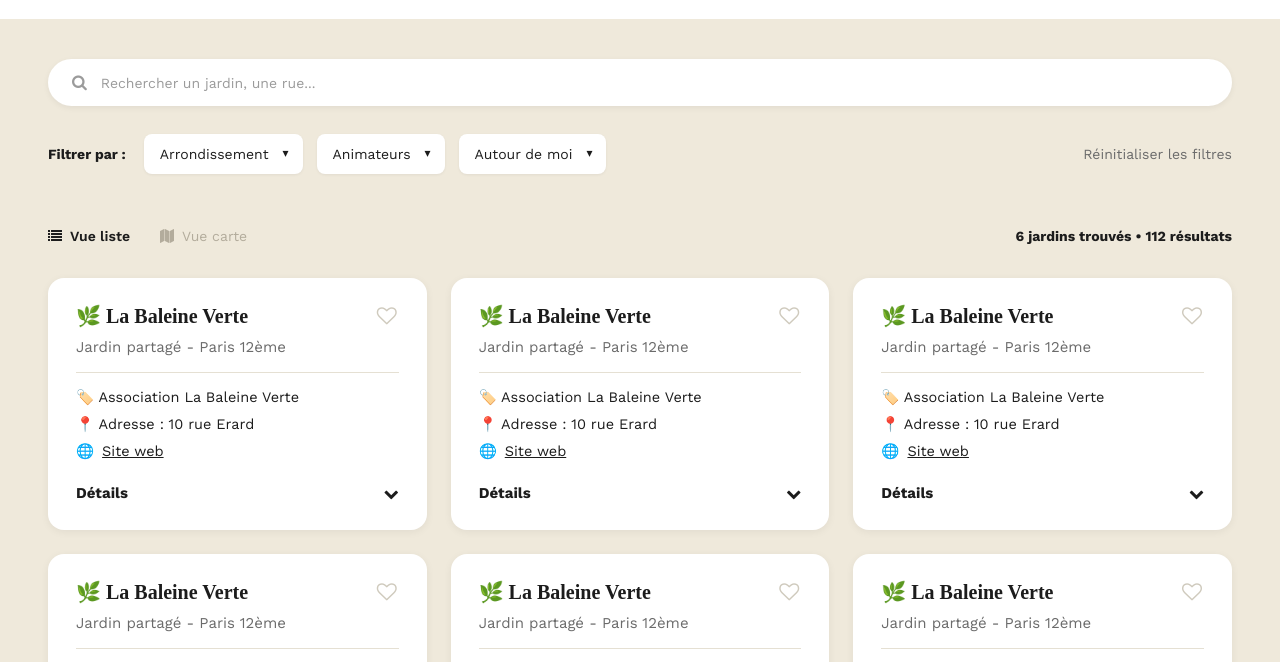
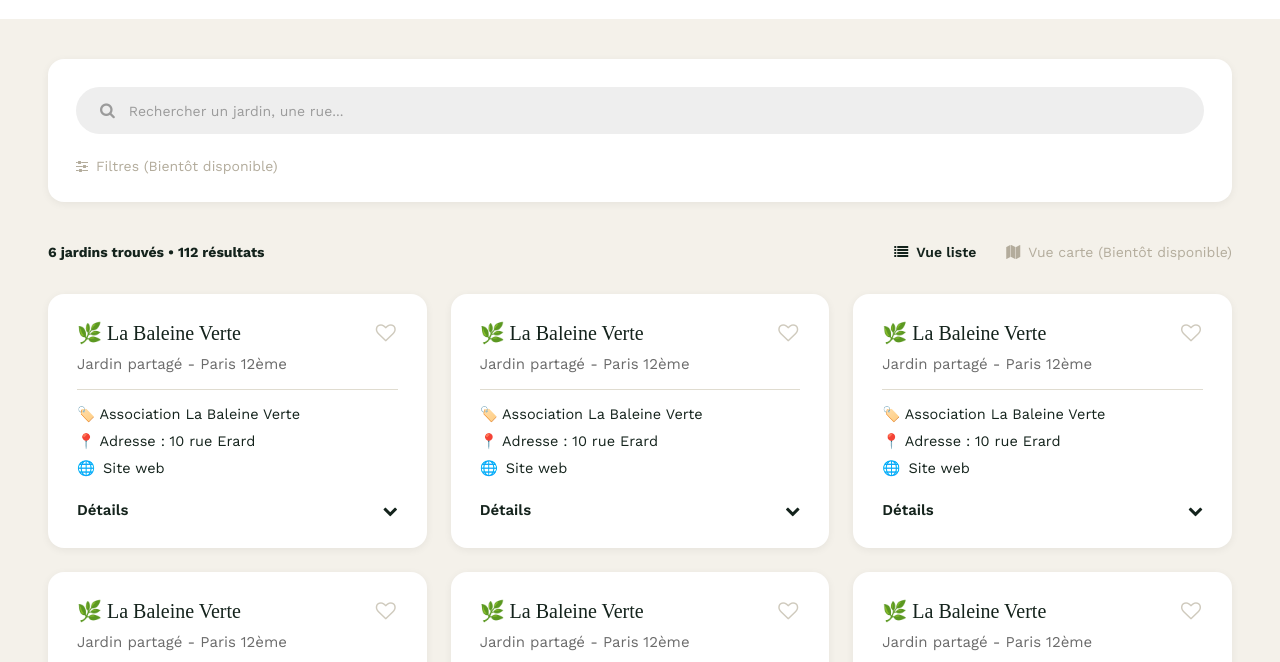
Before and after one commit to jottavy/adataviz, a website built with Vite: page index.html in a window 1280 px wide. Shown: the part 59-721 px from the top of the page. Built offline with nearby package versions, Linux system fonts and the light colour scheme; a web font is replaced by a local one.

Commit message:
Modification index.html et style.css

```diff
--- a/index.html
+++ b/index.html
@@ -4,7 +4,8 @@
 <meta charset="UTF-8">
 <meta name="viewport" content="width=device-width, initial-scale=1.0">
 <title>Les Jardins Partagés</title>
-<script type="module" src="/src/main.js"></script>
+<link rel="stylesheet" href="src/style.css">
+<!-- <script type="module" src="/src/main.js"></script> -->
 </head>
 <body>
 
@@ -18,18 +19,21 @@
 
   <div class="favorites">
     <span><i class="fa fa-heart"></i></span>
-    <span><a href="favoris.html">Mes jardins favoris (1)</a></span>
+    <span><a href="#">Mes jardins favoris (1)</a></span>
   </div>
 </header>
 
 <main>
+
+<div class="search-filters-panel">
   <div class="search-bar">
     <span class="search-icon"><i class="fa fa-search"></i></span>
     <input type="text" placeholder="Rechercher un jardin, une rue...">
   </div>
 
+  <!-- Système de filtres -->
   <form class="filters">
-  <span class="filters-label">Filtrer par :</span>
+    <span class="filters-label"><i class="fa fa-sliders"></i> Filtres (Bientôt disponible)</span>
 
     <details class="filter-select">
       <summary>Arrondissement <span class="badge-count"></span><span class="chevron">▾</span></summary>
@@ -81,14 +85,14 @@
 
     <button type="reset" class="reset-filters">Réinitialiser les filtres</button>
   </form>
+</div>
 
 <div class="list-header">
+  <p class="results-count">6 jardins trouvés • 112 résultats</p>
   <div class="view-toggle">
     <button class="active"><i class="fa fa-list"></i>Vue liste</button>
-    <button class="inactive"><i class="fa fa-map"></i>Vue carte</button>
+    <button class="inactive"><i class="fa fa-map"></i>Vue carte (Bientôt disponible)</button>
   </div>
-
-  <p class="results-count">6 jardins trouvés • 112 résultats</p>
 </div>
 
   <div class="grid">
@@ -97,8 +101,7 @@
     <article class="card">
       <div class="card-header">
         <h3 class="card-title">🌿 La Baleine Verte</h3>
-        <input type="checkbox" id="fav-1" class="favorite-checkbox" hidden>
-        <label for="fav-1" class="heart-btn"></label>
+        <button class="heart-btn" aria-label="Ajouter aux favoris"></button>
       </div>
       <p class="card-type">Jardin partagé - Paris 12ème</p>
       <hr class="divider">
@@ -114,7 +117,9 @@
           <li>📰 Ouvert depuis : 2012</li>
           <li>🏛️ Terrain : Ville de Paris</li>
         </ul>
-        <button class="cta-button">S'y rendre</button>
+        <a href="https://www.google.com/maps/search/?api=1&query=10+rue+Erard+Paris" target="_blank" rel="noopener" class="cta-button">
+          <i class="fa fa-location-arrow"></i> S'y rendre
+        </a>
       </div>
     </article>
 
@@ -122,8 +127,7 @@
     <article class="card">
       <div class="card-header">
         <h3 class="card-title">🌿 La Baleine Verte</h3>
-        <input type="checkbox" id="fav-1" class="favorite-checkbox" hidden>
-        <label for="fav-1" class="heart-btn"></label>
+        <button class="heart-btn" aria-label="Ajouter aux favoris"></button>
         </button>
       </div>
       <p class="card-type">Jardin partagé - Paris 12ème</p>
@@ -148,8 +152,7 @@
     <article class="card">
       <div class="card-header">
         <h3 class="card-title">🌿 La Baleine Verte</h3>
-        <input type="checkbox" id="fav-1" class="favorite-checkbox" hidden>
-        <label for="fav-1" class="heart-btn"></label>
+        <button class="heart-btn" aria-label="Ajouter aux favoris"></button>
       </div>
       <p class="card-type">Jardin partagé - Paris 12ème</p>
       <hr class="divider">
@@ -173,8 +176,7 @@
     <article class="card">
       <div class="card-header">
         <h3 class="card-title">🌿 La Baleine Verte</h3>
-        <input type="checkbox" id="fav-1" class="favorite-checkbox" hidden>
-        <label for="fav-1" class="heart-btn"></label>
+        <button class="heart-btn" aria-label="Ajouter aux favoris"></button>
       </div>
       <p class="card-type">Jardin partagé - Paris 12ème</p>
       <hr class="divider">
@@ -198,8 +200,7 @@
     <article class="card">
       <div class="card-header">
         <h3 class="card-title">🌿 La Baleine Verte</h3>
-        <input type="checkbox" id="fav-1" class="favorite-checkbox" hidden>
-        <label for="fav-1" class="heart-btn"></label>
+        <button class="heart-btn" aria-label="Ajouter aux favoris"></button>
       </div>
       <p class="card-type">Jardin partagé - Paris 12ème</p>
       <hr class="divider">
@@ -223,8 +224,7 @@
     <article class="card">
       <div class="card-header">
         <h3 class="card-title">🌿 La Baleine Verte</h3>
-        <input type="checkbox" id="fav-1" class="favorite-checkbox" hidden>
-        <label for="fav-1" class="heart-btn"></label>
+        <button class="heart-btn" aria-label="Ajouter aux favoris"></button>
       </div>
       <p class="card-type">Jardin partagé - Paris 12ème</p>
       <hr class="divider">
@@ -251,7 +251,7 @@
   <p>🌿 Les Jardins Partagés — Paris</p>
   <nav class="footer-links">
     <a href="index.html">Accueil</a>
-    <a href="favoris.html">Mes favoris</a>
+    <a href="#">Mes favoris</a>
     <a href="#">À propos</a>
     <a href="#">Contact</a>
   </nav>
--- a/src/style.css
+++ b/src/style.css
@@ -2,14 +2,15 @@
 @import url("https://cdnjs.cloudflare.com/ajax/libs/font-awesome/4.7.0/css/font-awesome.min.css");
 
 :root {
-  --bg-cream: #efe9db;
+  --bg-cream: #f4f1ea;
+  --bg-grey-input: #eeeeee;
   --white: #ffffff;
-  --text-dark: #1c1c1c;
+  --text-dark: #14231c;
   --text-gray: #6b6b6b;
-  --green: #7c9a5e;
-  --green-dark: #6c8a4f;
-  --red-heart: #d94747;
-  --border-light: #e5e0d3;
+  --green: #4a7c59;
+  --green-dark: #3a6247;
+  --red-heart: #e2624b;
+  --border-light: #e0dcd0;
   --shadow: rgba(0, 0, 0, 0.06);
 }
 
@@ -31,9 +32,12 @@ body {
   color: var(--text-dark);
 }
 
-h1, h2, h3, .brand, .card-title {
+h1, h3, .brand {
   font-family: 'Eczar', serif;
-  font-weight: 800;
+}
+
+h2 {
+  font-family: 'Work Sans', serif;
 }
 
 /* Header */
@@ -131,6 +135,24 @@ main {
   color: #9b9b9b;
 }
 
+.search-filters-panel {
+  background: var(--white);
+  border-radius: 16px;
+  padding: 28px;
+  box-shadow: 0 2px 8px var(--shadow);
+  margin-bottom: 28px;
+}
+
+.search-filters-panel .search-bar {
+  margin-bottom: 24px;
+  box-shadow: none;
+  background: var(--bg-grey-input);
+}
+
+.search-filters-panel .filters {
+  margin-bottom: 0;
+}
+
 .list-header {
   display: flex;
   align-items: center;
@@ -183,12 +205,22 @@ main {
 }
 
 .filters-label {
-  font-weight: 700;
+  display: flex;
+  align-items: center;
+  gap: 8px;
+  color: #b3ac9c;
   font-size: 14px;
+  font-weight: 400;
   margin-right: 4px;
 }
 
+
+.filters-label .inactive {
+  color: #b3ac9c;
+}
+
 .filter-select {
+  display: none;
   position: relative;
   background: var(--white);
   border-radius: 8px;
@@ -279,6 +311,7 @@ main {
 }
 
 .reset-filters {
+  display: none;
   background: none;
   border: none;
   color: var(--text-gray);
@@ -308,6 +341,12 @@ main {
   padding: 26px 28px 28px;
   box-shadow: 0 2px 8px var(--shadow);
   min-width: 0;
+  border: 1px solid transparent;
+  transition: border-color 0.2s ease;
+}
+
+.card:hover {
+  border: 1px solid var(--green);
 }
 
 .card-header {
@@ -318,7 +357,7 @@ main {
 
 .card-title {
   font-size: 20px;
-  font-weight: 700;
+  font-weight: 500;
   display: flex;
   align-items: center;
   gap: 10px;
@@ -329,17 +368,20 @@ main {
   cursor: pointer;
   padding: 2px;
   line-height: 1;
+  background: none;
+  border: none;
 }
 
 .heart-btn::before {
   font-family: "FontAwesome";
-  content: "\f08a";
+  content: "\f08a"; /* cœur contour */
   font-size: 20px;
   color: #cfcabd;
+  transition: color 0.15s ease;
 }
 
-.favorite-checkbox:checked + .heart-btn::before {
-  content: "\f004";
+.heart-btn.favorited::before {
+  content: "\f004"; /* cœur plein */
   color: var(--red-heart);
 }
 
@@ -372,6 +414,10 @@ main {
 
 .card-info a {
   color: var(--text-dark);
+  text-decoration: none;
+}
+
+.card-info a:hover {
   text-decoration: underline;
 }
 
@@ -379,7 +425,7 @@ main {
   display: flex;
   align-items: center;
   justify-content: space-between;
-  font-weight: 700;
+  font-weight: 600;
   font-size: 15px;
   cursor: pointer;
   padding-top: 4px;
@@ -408,6 +454,8 @@ main {
 }
 
 .cta-button {
+  text-decoration: none;
+  text-align: center;
   display: block;
   width: 100%;
   background: var(--green);
```
Lines whose indentation alone changed are shown as unchanged.
